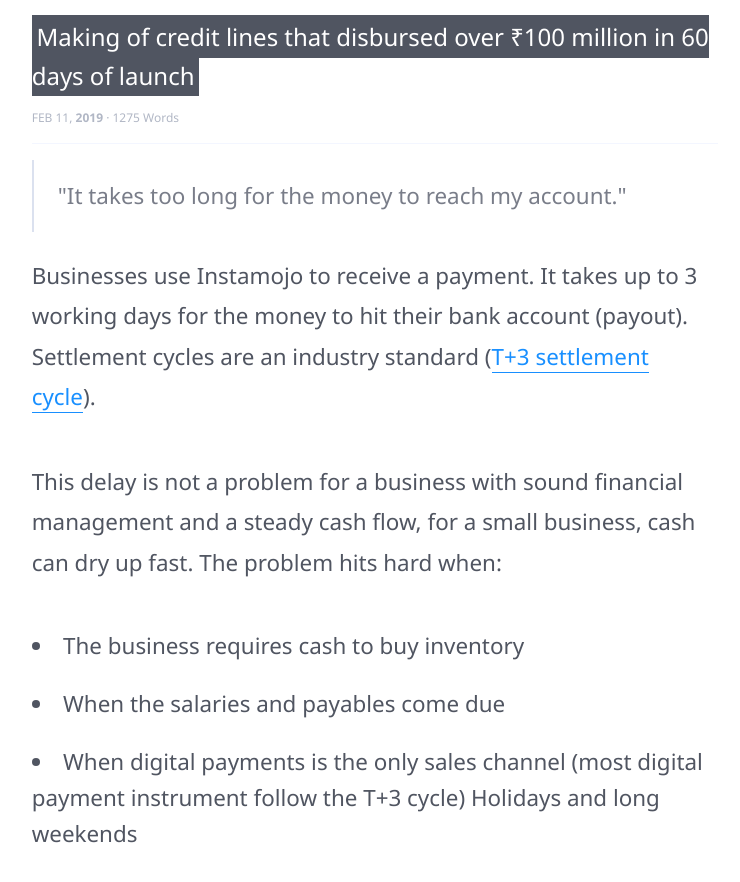
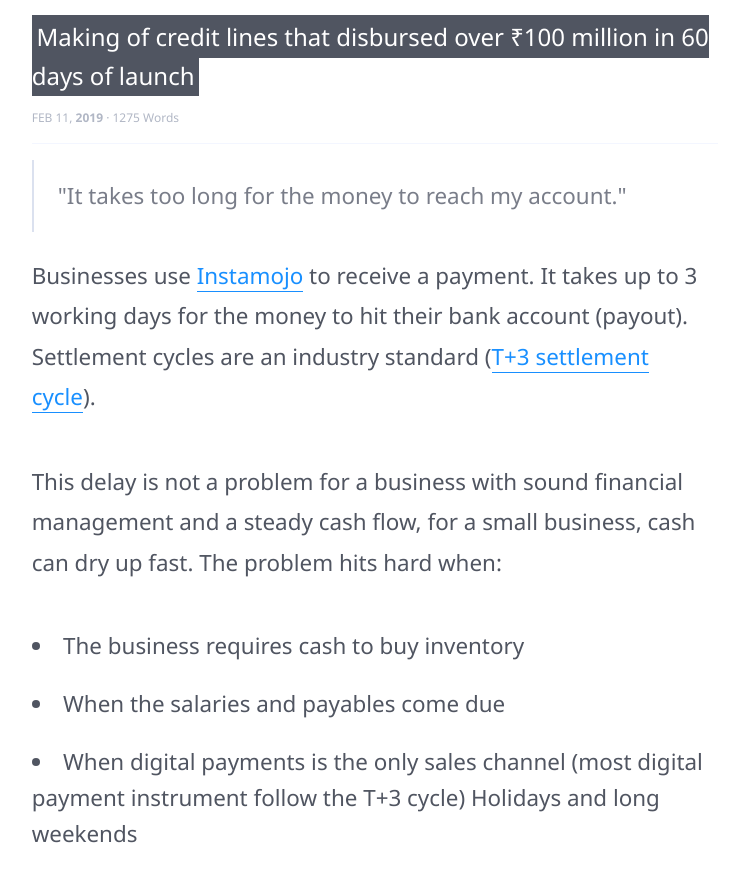
Before and after one commit to 64Notes/64notes.com, a Jekyll site: the page built from design/_posts/2019-02-11-next-day-and-instant-payouts.html, in a window 1280 px wide and 900 px high, scrolled down 403 px. Shown: the top 882 px of the window, without its empty margins (265-1005 px from the left). Built offline with Jekyll 4.4.1, drawn with Linux system fonts in a browser that asks for light colours; comment, search, counter and statistics services are not loaded; some of the changed text lies outside the part shown.

Commit message:
Links and fixes

```diff
--- a/design/_posts/2019-02-11-next-day-and-instant-payouts.html
+++ b/design/_posts/2019-02-11-next-day-and-instant-payouts.html
@@ -10,7 +10,7 @@
 </blockquote>
 
 <p>
-  Businesses use Instamojo to receive a payment. It takes up to 3 working days
+  Businesses use <a href="https://www.instamojo.com?ref=kingsidharth">Instamojo</a> to receive a payment. It takes up to 3 working days
   for the money to hit their bank account (payout). Settlement cycles are an
   industry standard
   (<a href="https://www.investopedia.com/ask/answers/what-do-t1-t2-and-t3-mean/"
@@ -80,9 +80,12 @@
 <p>
   Our customers had the answer - <em>"Just give me the money you owe me in advance."</em>
 </p>
-<p>
-  They needed the money when an order came in. The credit limit was the payments they received.
+<p>They needed the money when an order came in.
+  <a href="https://www.accountingtools.com/articles/what-is-invoice-discounting.html" target="_blank">
+    The credit limit was the payments they received.
+  </a>
 </p>
+
 <h3>When and how will the the repayment happen?</h3>
 <p>
   The loan is considered repaid when the T+3 cycle is completed. Instamojo
```
Also changed, not shown: other parts of design/_posts/2019-02-11-next-day-and-instant-payouts.html (+1 -1 lines).
